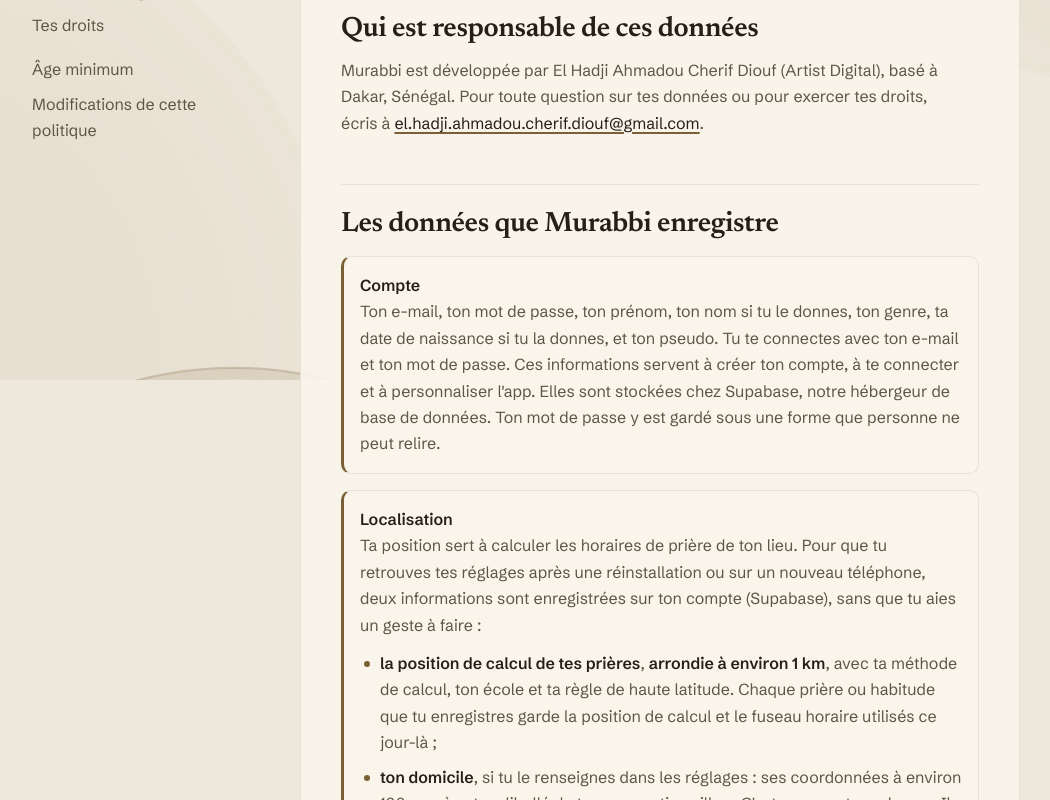
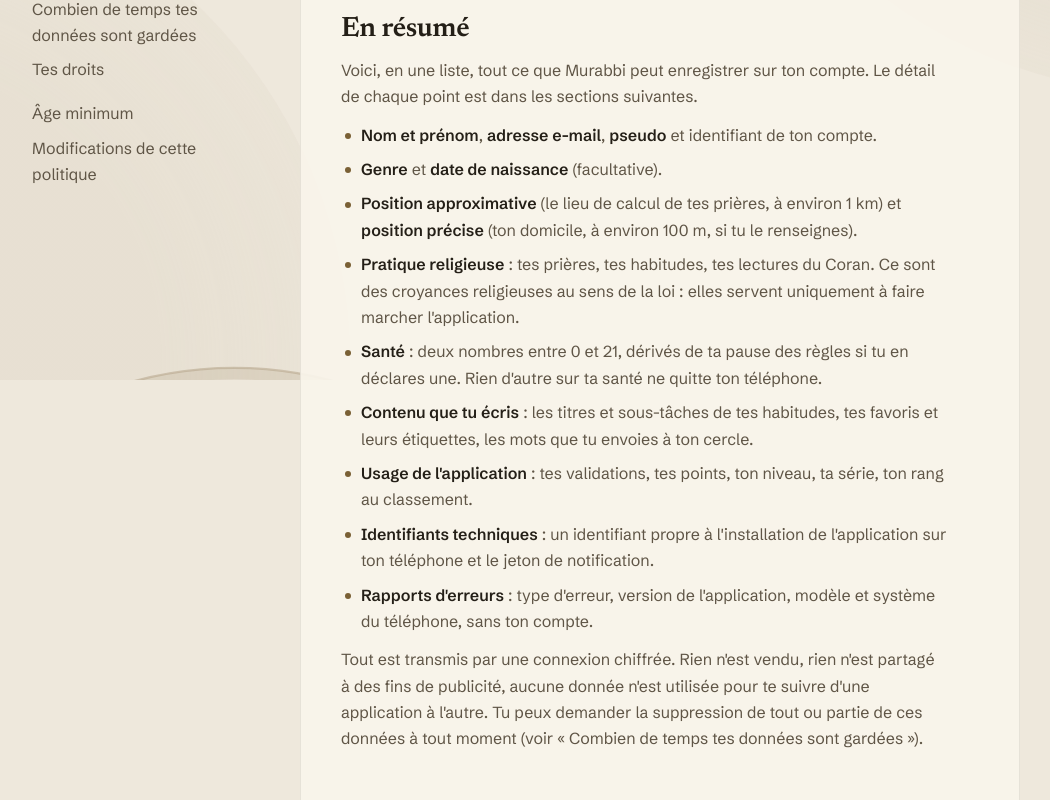
Before and after one commit to Maximus203/murabbi-landing, a Next.js app: page /confidentialite.html in a window 1280 px wide. Shown: the part 420-1220 px from the top of the page, without its empty margins (124-1174 px from the left). Built offline with nearby package versions, Linux system fonts and the light colour scheme; no server answers.

Commit message:
docs(confidentialite): résumé des données enregistrées (santé, croyances, position, identifiants) et identifiant d'installation

```diff
--- a/src/app/(legal)/confidentialite.html/page.tsx
+++ b/src/app/(legal)/confidentialite.html/page.tsx
@@ -13,12 +13,35 @@ export default function ConfidentialitePage() {
     <LegalDoc>
       <p className={styles.eyebrow}>Confidentialité</p>
       <h1 className={styles.h1}>Politique de confidentialité</h1>
-      <p className={styles.meta}>Dernière mise à jour : 15 novembre 2026</p>
+      <p className={styles.meta}>Dernière mise à jour : 16 novembre 2026</p>
 
       <p className={styles.lead}>
         Cette page explique quelles données Murabbi enregistre, pourquoi, combien de temps elles
         sont gardées, qui peut les voir et comment les supprimer. Elle décrit l&apos;application
         à la date ci-dessus.
+      </p>
+
+      <h2 id="en-resume" className={styles.h2}>En résumé</h2>
+      <p>
+        Voici, en une liste, tout ce que Murabbi peut enregistrer sur ton compte. Le détail de
+        chaque point est dans les sections suivantes.
+      </p>
+      <ul>
+        <li><strong>Nom et prénom</strong>, <strong>adresse e-mail</strong>, <strong>pseudo</strong> et identifiant de ton compte.</li>
+        <li><strong>Genre</strong> et <strong>date de naissance</strong> (facultative).</li>
+        <li><strong>Position approximative</strong> (le lieu de calcul de tes prières, à environ 1&nbsp;km) et <strong>position précise</strong> (ton domicile, à environ 100&nbsp;m, si tu le renseignes).</li>
+        <li><strong>Pratique religieuse</strong> : tes prières, tes habitudes, tes lectures du Coran. Ce sont des croyances religieuses au sens de la loi : elles servent uniquement à faire marcher l&apos;application.</li>
+        <li><strong>Santé</strong> : deux nombres entre 0 et 21, dérivés de ta pause des règles si tu en déclares une. Rien d&apos;autre sur ta santé ne quitte ton téléphone.</li>
+        <li><strong>Contenu que tu écris</strong> : les titres et sous-tâches de tes habitudes, tes favoris et leurs étiquettes, les mots que tu envoies à ton cercle.</li>
+        <li><strong>Usage de l&apos;application</strong> : tes validations, tes points, ton niveau, ta série, ton rang au classement.</li>
+        <li><strong>Identifiants techniques</strong> : un identifiant propre à l&apos;installation de l&apos;application sur ton téléphone et le jeton de notification.</li>
+        <li><strong>Rapports d&apos;erreurs</strong> : type d&apos;erreur, version de l&apos;application, modèle et système du téléphone, sans ton compte.</li>
+      </ul>
+      <p>
+        Tout est transmis par une connexion chiffrée. Rien n&apos;est vendu, rien n&apos;est partagé
+        à des fins de publicité, aucune donnée n&apos;est utilisée pour te suivre d&apos;une
+        application à l&apos;autre. Tu peux demander la suppression de tout ou partie de ces
+        données à tout moment (voir «&nbsp;Combien de temps tes données sont gardées&nbsp;»).
       </p>
 
       <h2 id="qui-est-responsable-de-ces-donnees" className={styles.h2}>Qui est responsable de ces données</h2>
@@ -168,6 +191,17 @@ export default function ConfidentialitePage() {
           qui voient alors l&apos;adresse IP de ton téléphone. Tes favoris, leurs étiquettes et ta
           progression de lecture sont enregistrés d&apos;abord sur ton téléphone, puis envoyés à
           ton compte (Supabase) pour que tu les retrouves ailleurs.
+        </p>
+      </div>
+
+      <div className={styles.card}>
+        <strong>Ton téléphone et ton compte</strong>
+        <p>
+          Chaque installation de Murabbi crée un identifiant aléatoire, sans lien avec ton
+          téléphone ni avec ton identité publicitaire. Il est enregistré sur ton compte pour que
+          Murabbi sache sur quel appareil tes données sont à jour : un seul appareil est actif à la
+          fois, et en te connectant sur un autre, tu déconnectes le précédent. Cet identifiant n&apos;est
+          utilisé à aucune autre fin.
         </p>
       </div>
 
```
